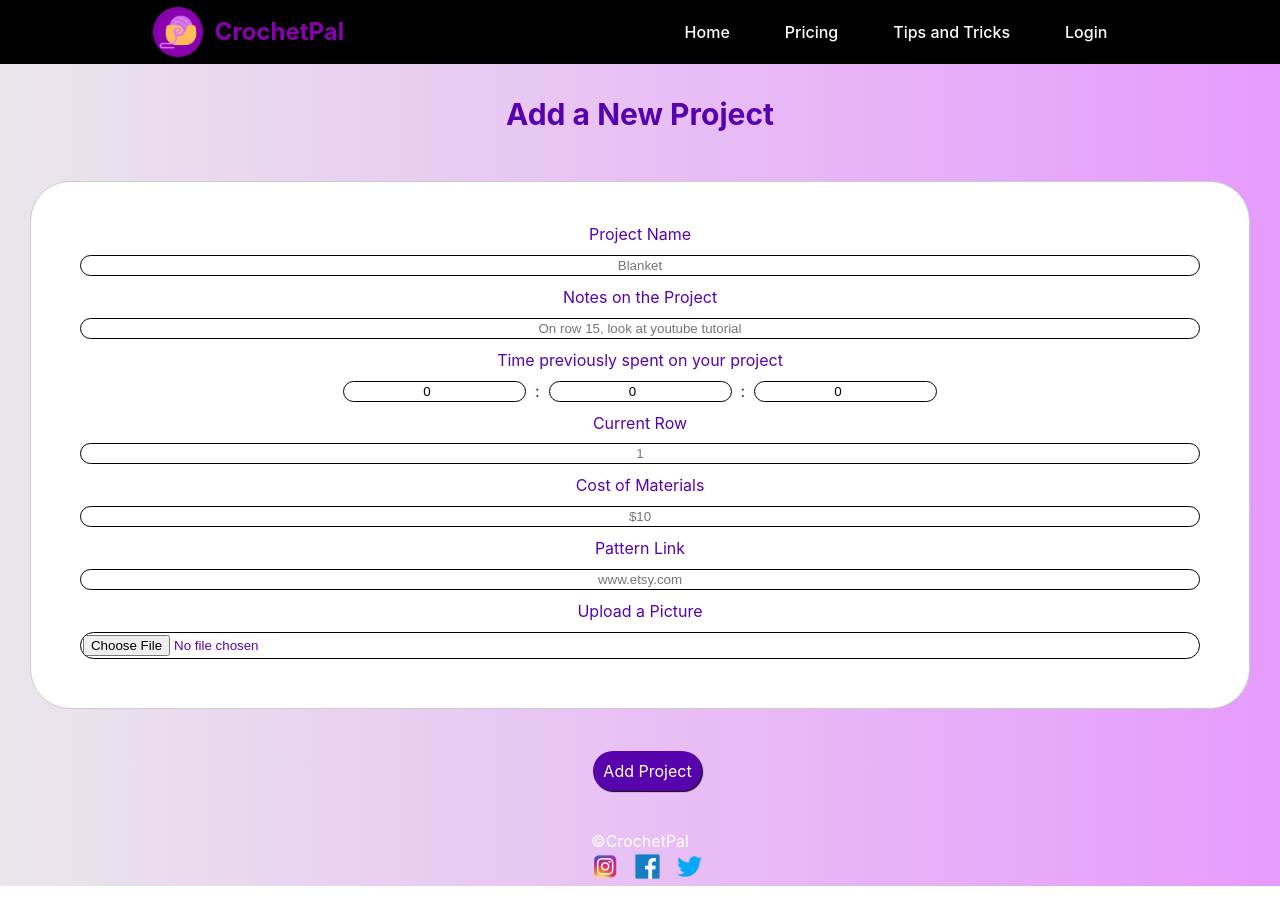
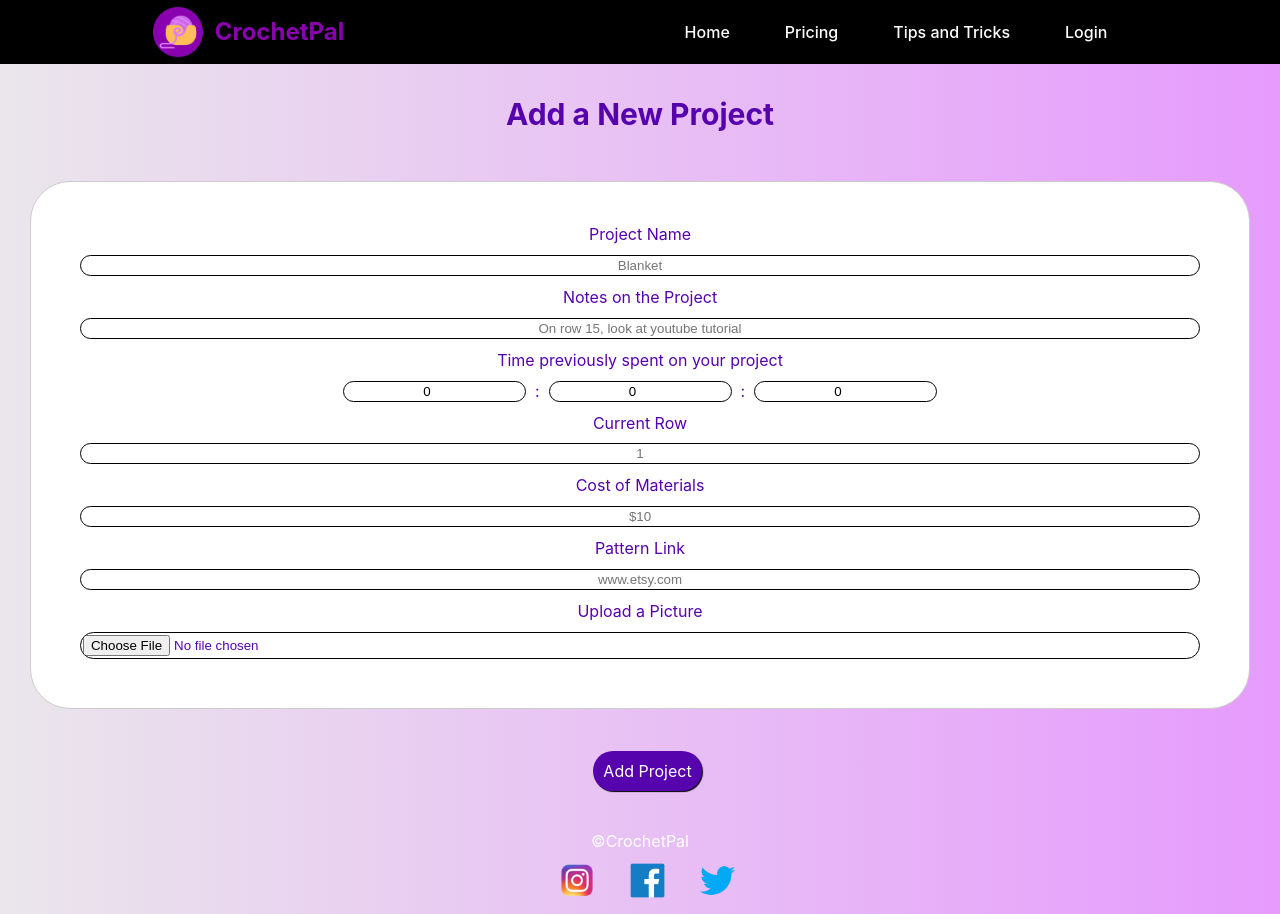
Before and after one commit to mabelheiner/crochetpal, a React (Vite) app: page /addproject in a window 1280 px wide. Before the commit the page ends 886 px from the top, so only its background shows below. Built offline with nearby package versions, Linux system fonts and the light colour scheme; no server answers.

Commit message:
style changes

```diff
--- a/src/EditProjectDetails.jsx
+++ b/src/EditProjectDetails.jsx
@@ -195,7 +195,10 @@ export default function EditProjectDetails() {
     return (
         <>
             <Navbar active='home'/>
-
+            <br></br>
+            <div className='title'>
+                <h1>Edit Your Project Details here</h1>
+            </div>
             {project ? (
                 <div className='rightside'>
                     <div className='text-boxes'>
--- a/src/Footer.css
+++ b/src/Footer.css
@@ -15,7 +15,7 @@
 }
 
 .footer img{
-    width: 25px;
-    height: 25px;
-    margin: 1px;
+    width: 35px;
+    height: 35px;
+    margin: 10px;
 }
--- a/src/Pricing.jsx
+++ b/src/Pricing.jsx
@@ -28,6 +28,10 @@ export default function Pricing() {
   return (
     <>
       <Navbar active='pricing' />
+      <br></br>
+      <div className='title'>
+        <h1>Pricing</h1>
+      </div>
 
       <div class="form-container">
         <div class="whitebox">
```
Also changed, not shown: src/Pricing.css (line endings or trailing spaces).
